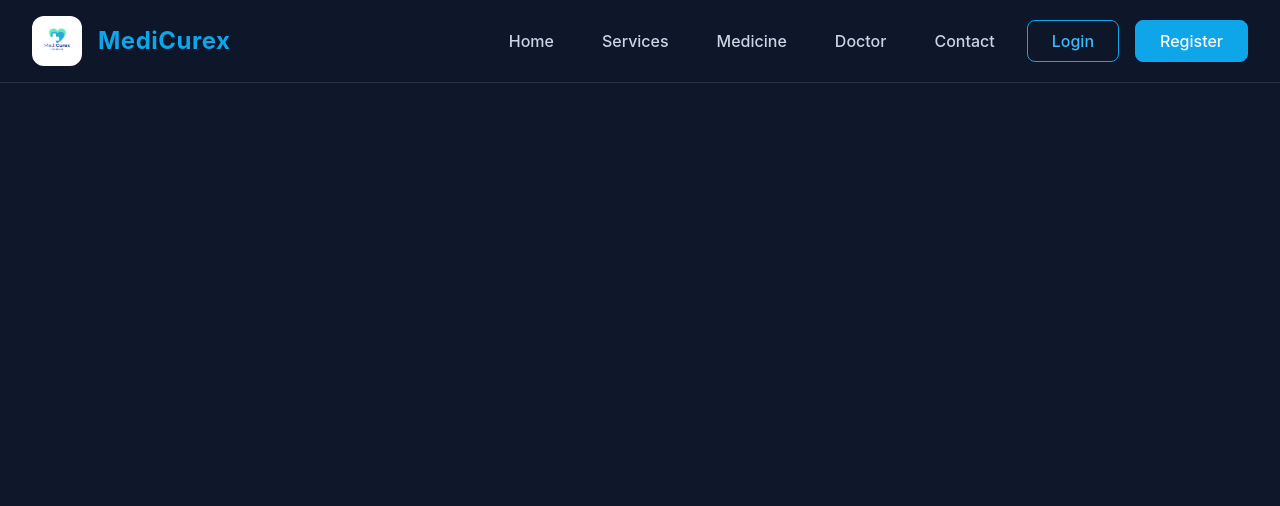
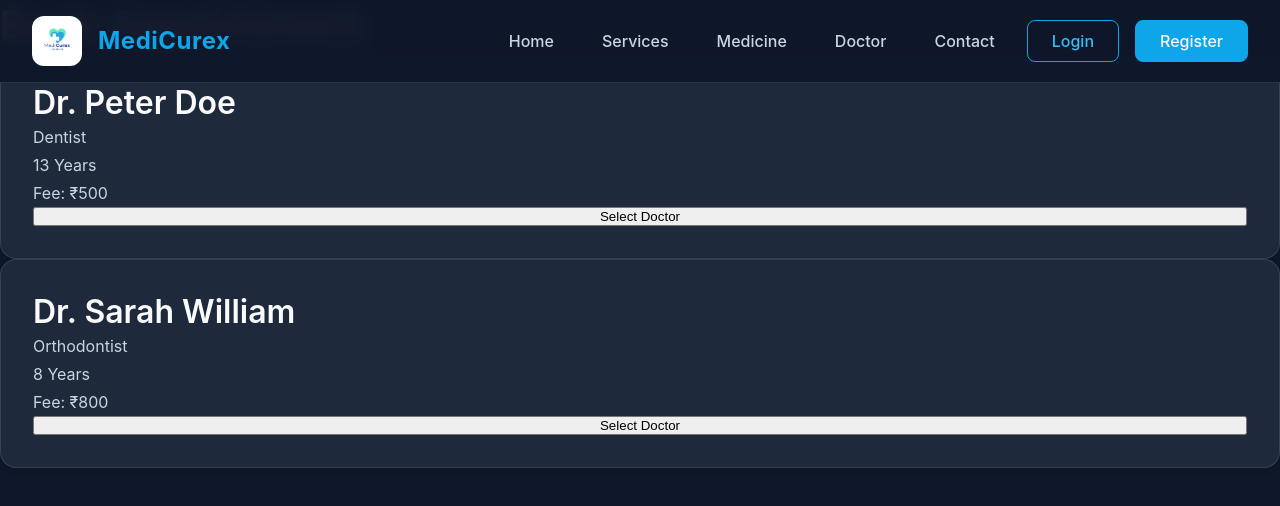
Before and after one commit to Aadi-git0208/Personal02, a React (Vite) app in the folder MedCare/: page /patient/book-appointment in a window 1280 px wide. Shown: the top 506 px of the page. Built offline with nearby package versions, Linux system fonts and the light colour scheme.

Commit message:
Appointment Page updated after login

```diff
--- a/MedCare/src/App.jsx
+++ b/MedCare/src/App.jsx
@@ -5,6 +5,10 @@ import Home from "./pages/Home";
 import Navbar from "./components/Navbar";
 import Login from "./pages/Login";
 import Register from "./pages/Register";
+import BookAppointment from "./pages/patient/BookAppointment";
+import MyAppointment from "./pages/patient/MyAppointment";
+import DoctorAppointments from "./pages/doctor/DoctorAppointments";
+
 import "./App.css";
 
 function App() {
@@ -17,6 +21,10 @@ function App() {
           <Route path="/" element={<Home />} />
           <Route path="/login" element={<Login />} />
           <Route path="/register" element={<Register />} />
+          <Route path="/patient/book-appointment" element={<BookAppointment />} />
+           <Route path="/patient/my-appointment" element={<MyAppointment />} />
+          <Route path="/doctor/appointments" element={<DoctorAppointments />} />
+
         </Routes>
       </Router>
     </div>
--- /dev/null
+++ b/MedCare/src/data/doctors.js
@@ -0,0 +1,18 @@
+const doctors = [
+  {
+    id: 1,
+    name: "Dr. Peter Doe",
+    specialization: "Dentist",
+    experience: "13 Years",
+    fee: 500,
+  },
+  {
+    id: 2,
+    name: "Dr. Sarah William",
+    specialization: "Orthodontist",
+    experience: "8 Years",
+    fee: 800,
+  }
+];
+
+export default doctors;
--- a/MedCare/src/pages/Login.jsx
+++ b/MedCare/src/pages/Login.jsx
@@ -1,5 +1,5 @@
 import React, { useState } from "react";
-import { Link } from "react-router-dom";
+import { Link, useNavigate } from "react-router-dom";
 import "./Login.css";
 
 function Login() {
@@ -7,15 +7,33 @@ function Login() {
   const [password, setPassword] = useState("");
   const [rememberMe, setRememberMe] = useState(false);
 
-  function handleLogin(e) {
-    e.preventDefault();
+  const navigate = useNavigate();
+function handleLogin(e) {
+  e.preventDefault();
 
-    if (email === "test@gmail.com" && password === "123456") {
-      alert("Login Successful! Welcome to MediCurex");
-    } else {
-      alert("Account not found. Please register first.");
-    }
+  const users = JSON.parse(localStorage.getItem("users")) || [];
+
+  const storedUser = users.find(
+    (user) =>
+      user.username === email &&   // ⬅️ change key if needed
+      user.password === password
+  );
+
+  if (!storedUser) {
+    alert("Invalid email or password");
+    return;
   }
+
+  alert("Login Successful! Welcome to MediCurex");
+
+  if (rememberMe) {
+    localStorage.setItem("isLoggedIn", "true");
+  }
+
+  localStorage.setItem("currentUser", JSON.stringify(storedUser));
+
+  navigate("/patient/dashboard");
+}
 
   return (
     <div className="auth-page">
@@ -23,13 +41,16 @@ function Login() {
         <div className="auth-header">
           <h2 className="auth-title">Welcome Back</h2>
           <p className="auth-subtitle">
-            Login to continue to <span className="auth-subtitle__brand">MediCurex</span>
+            Login to continue to{" "}
+            <span className="auth-subtitle__brand">MediCurex</span>
           </p>
         </div>
 
         <form className="auth-form" onSubmit={handleLogin}>
           <div className="form-group">
-            <label htmlFor="email" className="form-label">Email Address</label>
+            <label htmlFor="email" className="form-label">
+              Email Address
+            </label>
             <input
               id="email"
               type="email"
@@ -42,7 +63,9 @@ function Login() {
           </div>
 
           <div className="form-group">
-            <label htmlFor="password" className="form-label">Password</label>
+            <label htmlFor="password" className="form-label">
+              Password
+            </label>
             <input
               id="password"
               type="password"
@@ -64,7 +87,9 @@ function Login() {
               />
               <span>Remember me</span>
             </label>
-            <Link to="#" className="form-link">Forgot Password?</Link>
+            <Link to="#" className="form-link">
+              Forgot Password?
+            </Link>
           </div>
 
           <button type="submit" className="auth-button auth-button--primary">
@@ -73,7 +98,10 @@ function Login() {
         </form>
 
         <p className="auth-footer">
-          Don't have an account? <Link to="/register" className="auth-footer__link">Register</Link>
+          Don't have an account?{" "}
+          <Link to="/register" className="auth-footer__link">
+            Register
+          </Link>
         </p>
       </div>
     </div>
--- a/MedCare/src/pages/doctor/DoctorAppointments.jsx
+++ b/MedCare/src/pages/doctor/DoctorAppointments.jsx
@@ -0,0 +1,15 @@
+function DoctorAppointments() {
+  return (
+    <div>
+      <h2>My Appointments</h2>
+
+      <div className="card">
+        <p>Patient: John Doe</p>
+        <p>Time: 10:30 AM</p>
+        <p>Status: Booked</p>
+      </div>
+    </div>
+  );
+}
+
+export default DoctorAppointments;
--- a/MedCare/src/pages/patient/BookAppointment.jsx
+++ b/MedCare/src/pages/patient/BookAppointment.jsx
@@ -0,0 +1,55 @@
+import { useState } from "react";
+import doctors from "../../data/doctors";
+
+import { useNavigate } from "react-router-dom";
+
+function BookAppointment() {
+  const [selectedDoctor, setSelectedDoctor] = useState(null);
+  const navigate = useNavigate();
+
+  const slots = ["10:00 AM", "10:30 AM", "11:00 AM"];
+
+  const bookSlot = (doctor, time) => {
+    navigate("/patient/my-appointment", {
+      state: {
+        doctor: doctor.name,
+        time,
+        fee: doctor.fee
+      }
+    });
+  };
+
+  return (
+    <div>
+      <h2>Book Appointment</h2>
+
+      {!selectedDoctor && doctors.map(doc => (
+        <div key={doc.id} className="card">
+          <h3>{doc.name}</h3>
+          <p>{doc.specialization}</p>
+          <p>{doc.experience}</p>
+          <p>Fee: ₹{doc.fee}</p>
+          <button onClick={() => setSelectedDoctor(doc)}>
+            Select Doctor
+          </button>
+        </div>
+      ))}
+
+      {selectedDoctor && (
+        <>
+          <h3>Select Time Slot for {selectedDoctor.name}</h3>
+          {slots.map(slot => (
+            <button
+              key={slot}
+              onClick={() => bookSlot(selectedDoctor, slot)}
+            >
+              {slot}
+            </button>
+          ))}
+        </>
+      )}
+    </div>
+  );
+}
+
+export default BookAppointment;
--- a/MedCare/src/pages/patient/MyAppointment.jsx
+++ b/MedCare/src/pages/patient/MyAppointment.jsx
@@ -0,0 +1,22 @@
+import { useLocation } from "react-router-dom";
+
+function MyAppointment() {
+  const { state } = useLocation();
+
+  if (!state) {
+    return <h3>No Appointment Found</h3>;
+  }
+
+  return (
+    <div>
+      <h2>✅ Appointment Booked Successfully</h2>
+      <p><strong>Doctor:</strong> {state.doctor}</p>
+      <p><strong>Time:</strong> {state.time}</p>
+      <p><strong>Consultation Fee:</strong> ₹{state.fee}</p>
+
+      <button>Download Receipt</button>
+    </div>
+  );
+}
+
+export default MyAppointment;
```
Also changed, not shown: MedCare/src/pages/patient/PatientDashboard.jsx (+17 -0 lines).
